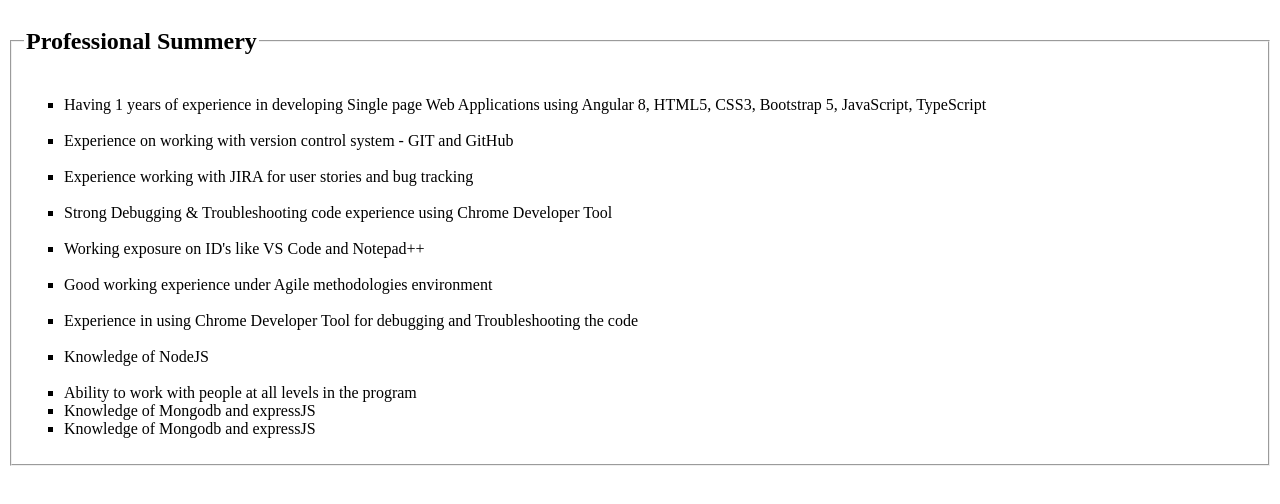
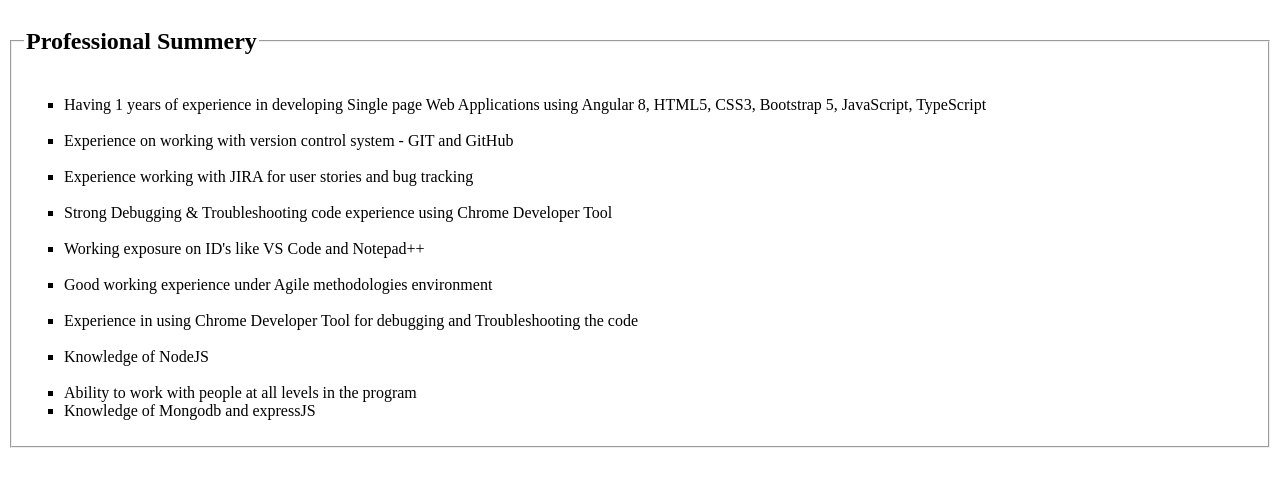
Before and after one commit to ghodakeaa/MyProfile, a plain HTML site: page home.html in a window 1280 px wide. Drawn offline with Linux system fonts and the light colour scheme.

Commit message:
Revert "Update home.html"
This reverts commit 8d21c15a21816fbb9785744d7386e1334927ee3d.

```diff
--- a/home.html
+++ b/home.html
@@ -19,7 +19,6 @@
         <li>Knowledge of NodeJS</li><br>
         <li>Ability to work with people at all levels in the program</li>
         <li> Knowledge of Mongodb and expressJS </li>
-        <li> Knowledge of Mongodb and expressJS </li>
     </ul>
 </fieldset>
 </body>
```
